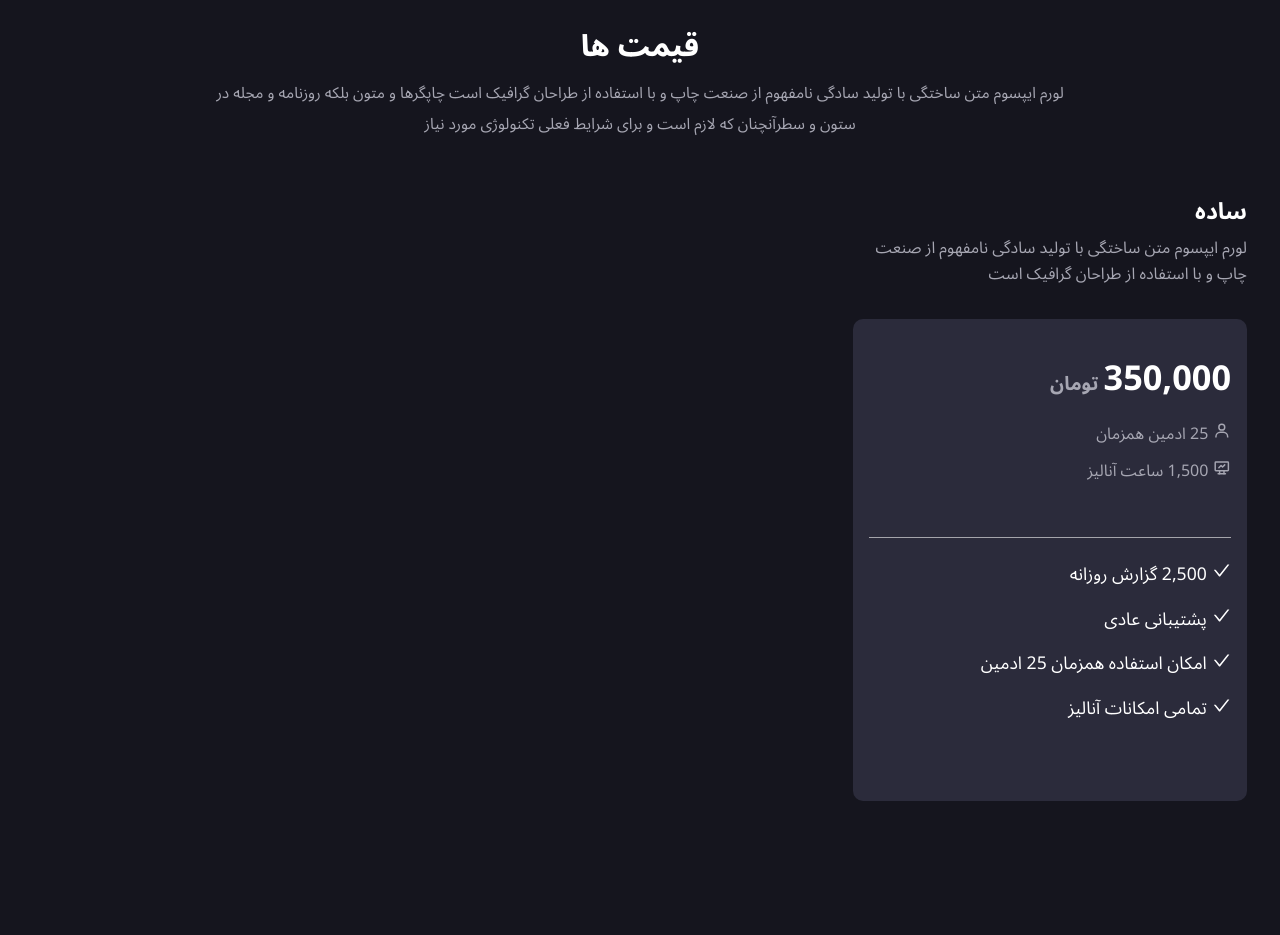
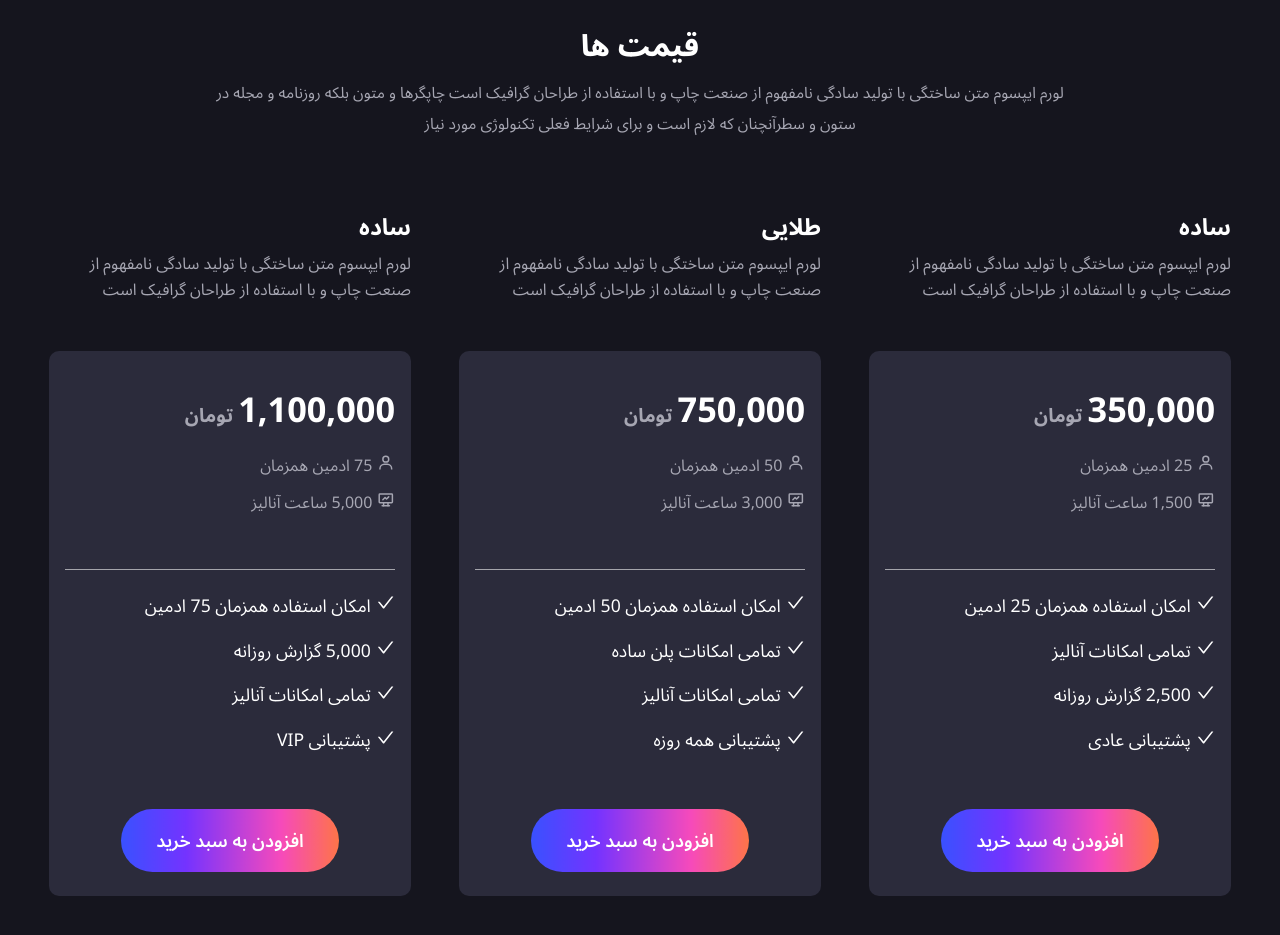
Before and after one commit to Amin-Ansari/Darkbit-X, a React (Create React App) app: page / in a window 1280 px wide. Shown: the part 7920-8855 px from the top of the page. Built offline with nearby package versions, Linux system fonts and the light colour scheme.

Commit message:
The first phase of pricing section is done

```diff
--- a/src/components/Body/Plan.css
+++ b/src/components/Body/Plan.css
@@ -1,7 +1,7 @@
 .plan {
   grid-column: span 12;
-  padding: 3rem 0.5rem 1rem;
-  transition: all 0.3s;
+  padding: 4rem 1.5rem 1rem;
+  transition: all 0.6s;
 }
 .plan-header {
   text-align: right;
@@ -21,7 +21,8 @@
   background-color: var(--primeBgColor);
   border-radius: 10px;
   padding: 1.5rem 1rem;
-  margin-top: 2rem;
+  margin-top: 3rem;
+  transition: all 0.6s;
 }
 .plan-price {
   font-size: 3.2rem;
@@ -35,6 +36,13 @@
   font-size: 1.2rem;
   display: inline-block;
   margin-right: 5px;
+}
+.buy-button-wrapper {
+  display: flex;
+  justify-content: center;
+}
+.buy-button {
+  padding: 0.8rem 5px;
 }
 
 @media all and (min-width: 768px) {
@@ -53,3 +61,6 @@
   transform: translateY(-10px);
   cursor: pointer;
 }
+.plan:hover .plan-body {
+  background-color: #323244;
+}
--- a/src/components/Body/Plan.js
+++ b/src/components/Body/Plan.js
@@ -5,6 +5,7 @@ import { BiUser } from "react-icons/bi";
 import { TbDeviceAnalytics } from "react-icons/tb";
 import { AiOutlineCheck } from "react-icons/ai";
 import "./Plan.css";
+import GradientButton from "../UI/GradientButton";
 
 const FeatureItem = (props) => {
   return (
@@ -51,6 +52,11 @@ const Plan = (props) => {
             ))}
           </PlanExtraList>
         </div>
+        <div className="buy-button-wrapper">
+          <GradientButton className="buy-button">
+            افزودن به سبد خرید
+          </GradientButton>
+        </div>
       </div>
     </div>
   );
--- a/src/components/Body/PricingPlan.js
+++ /dev/null
@@ -1,6 +0,0 @@
-import React from "react";
-import "./PricingPlan.css";
-
-const PricingPlan = (props) => {
-  return <div className="pricing-plan"></div>;
-};
--- a/src/components/Body/PricingSection.js
+++ b/src/components/Body/PricingSection.js
@@ -18,10 +18,34 @@ const PricingSection = (props) => {
           userNumber="25"
           hours="1,500"
           features={[
+            "امکان استفاده همزمان 25 ادمین",
+            "تمامی امکانات آنالیز",
             "2,500 گزارش روزانه",
             "پشتیبانی عادی",
-            "امکان استفاده همزمان 25 ادمین",
+          ]}
+        ></Plan>
+        <Plan
+          planTitle="طلایی"
+          price="750,000"
+          userNumber="50"
+          hours="3,000"
+          features={[
+            "امکان استفاده همزمان 50 ادمین",
+            "تمامی امکانات پلن ساده",
             "تمامی امکانات آنالیز",
+            "پشتیبانی همه روزه",
+          ]}
+        ></Plan>
+        <Plan
+          planTitle="ساده"
+          price="1,100,000"
+          userNumber="75"
+          hours="5,000"
+          features={[
+            "امکان استفاده همزمان 75 ادمین",
+            "5,000 گزارش روزانه",
+            "تمامی امکانات آنالیز",
+            "پشتیبانی  VIP",
           ]}
         ></Plan>
       </div>
```
Also changed, not shown: src/components/Body/PricingPlan.css (deleted).
